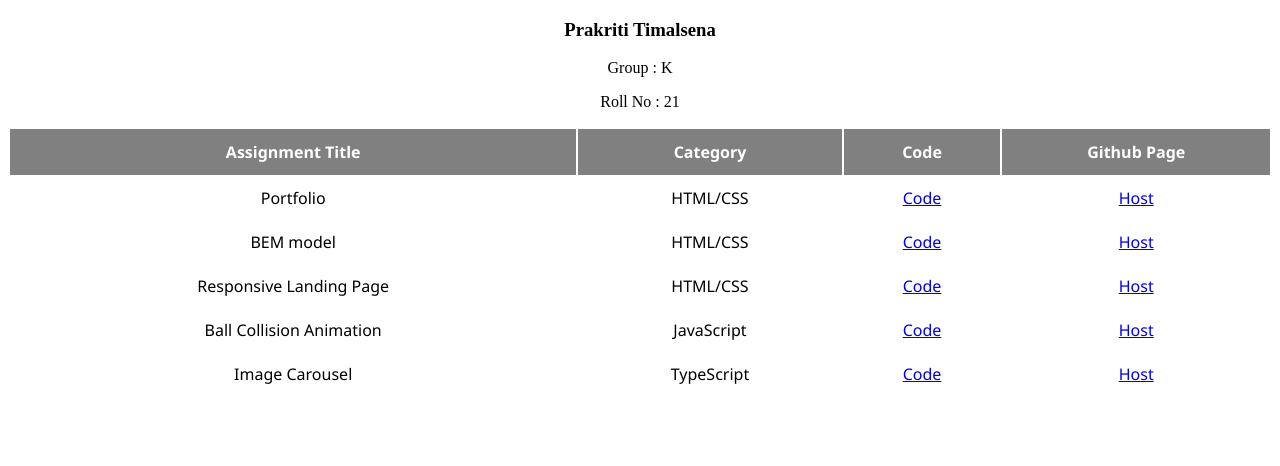
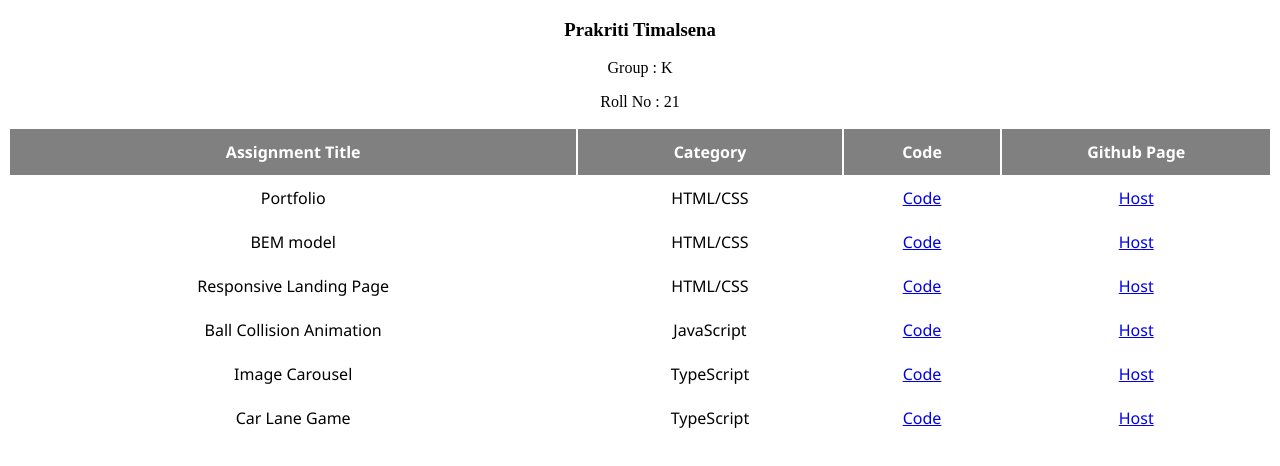
Before and after one commit to Prakriti03/LF-Assignment-Table, a plain HTML site: page index.html in a window 1280 px wide. Drawn offline with Linux system fonts and the light colour scheme.

Commit message:
feat : add car lane game

```diff
--- a/index.html
+++ b/index.html
@@ -49,7 +49,12 @@
             <td><a href="https://github.com/Prakriti03/Image-Carousel.git">Code</a></th>
             <td><a href="https://image-carousel-pink.vercel.app/">Host</a></th>
         </tr>
-
+        <tr>
+            <td>Car Lane Game</th>
+            <td>TypeScript</th>
+            <td><a href="https://github.com/Prakriti03/Car-Lane-Game.git">Code</a></th>
+            <td><a href="https://prakriti03.github.io/Car-Lane-Game/demo/">Host</a></th>
+        </tr>
       </table>
 
 </body>
```
